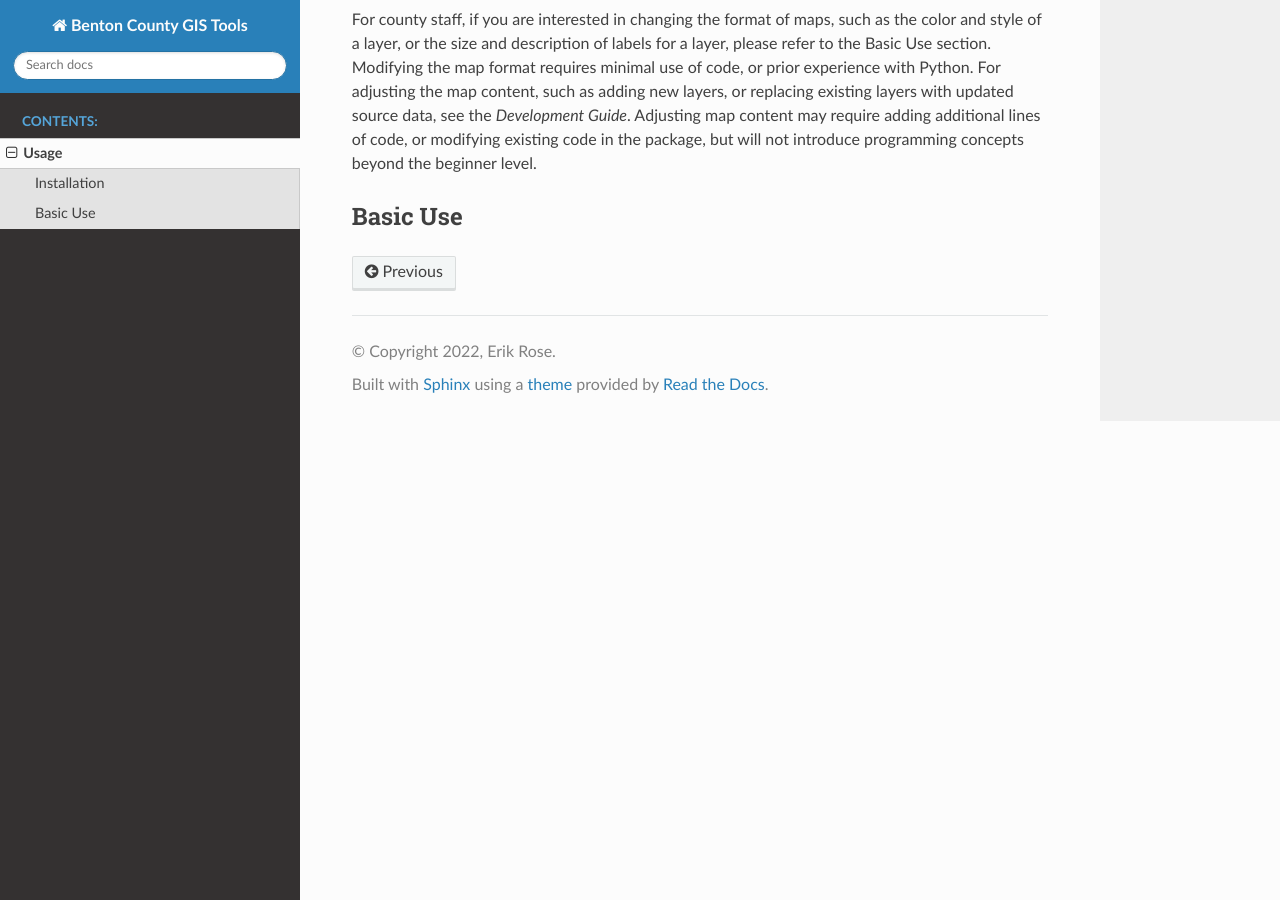
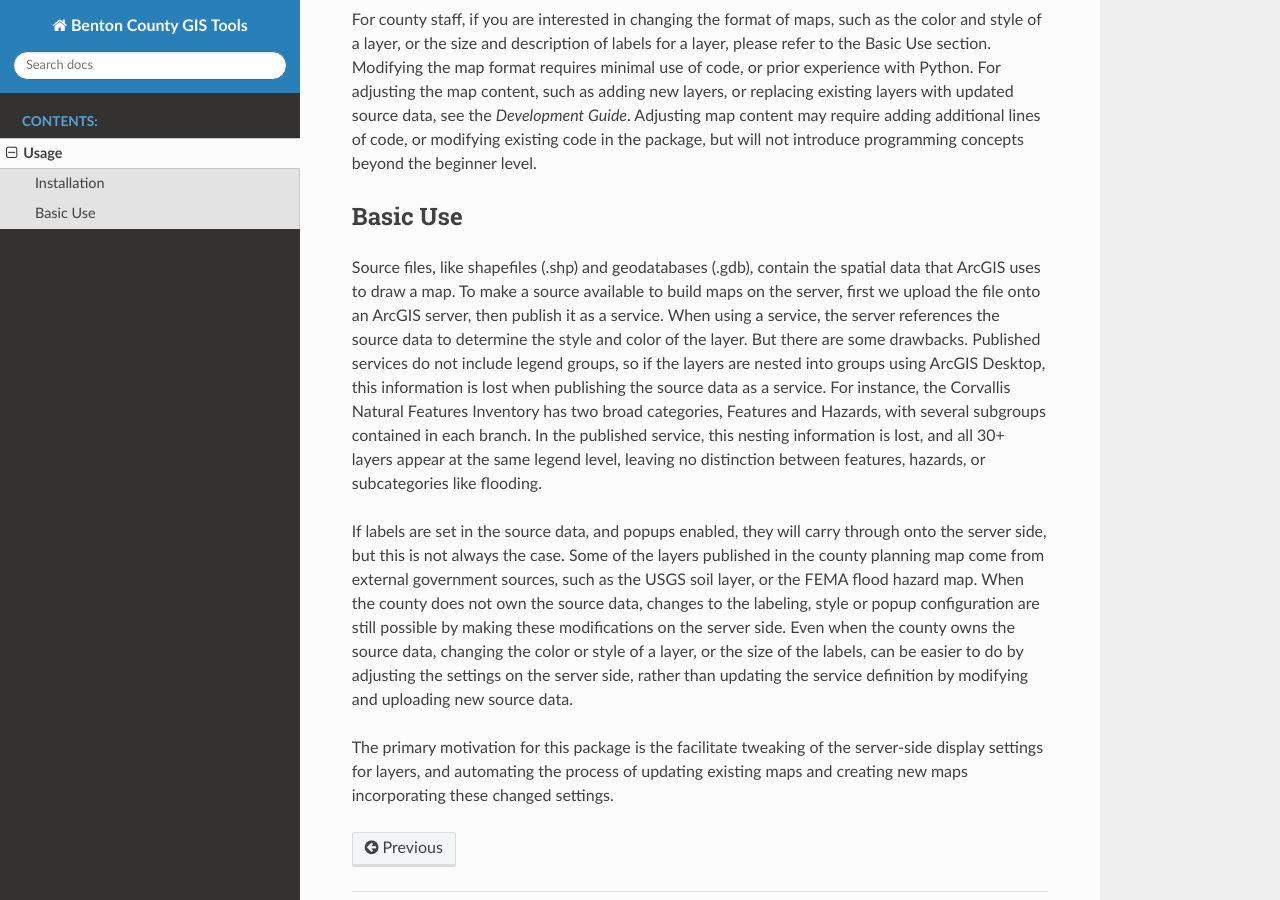
Before and after one commit to crumplecup/bentoncounty_gistools, a Sphinx documentation site: the page built from docs/usage.rst, in a window 1280 px wide and 900 px high, scrolled down 491 px. Built offline with Sphinx 7.4.7 and the Read the Docs theme 2.0.0, drawn with Linux system fonts in a browser that asks for light colours.

Commit message:
documenting usage

```diff
--- a/docs/usage.rst
+++ b/docs/usage.rst
@@ -16,3 +16,9 @@ For county staff, if you are interested in changing the format of maps, such as
 
 Basic Use
 ---------
+
+Source files, like shapefiles (.shp) and geodatabases (.gdb), contain the spatial data that ArcGIS uses to draw a map.  To make a source available to build maps on the server, first we upload the file onto an ArcGIS server, then publish it as a service.  When using a service, the server references the source data to determine the style and color of the layer.  But there are some drawbacks.  Published services do not include legend groups, so if the layers are nested into groups using ArcGIS Desktop, this information is lost when publishing the source data as a service.  For instance, the Corvallis Natural Features Inventory has two broad categories, Features and Hazards, with several subgroups contained in each branch.  In the published service, this nesting information is lost, and all 30+ layers appear at the same legend level, leaving no distinction between features, hazards, or subcategories like flooding.
+
+If labels are set in the source data, and popups enabled, they will carry through onto the server side, but this is not always the case.  Some of the layers published in the county planning map come from external government sources, such as the USGS soil layer, or the FEMA flood hazard map.  When the county does not own the source data, changes to the labeling, style or popup configuration are still possible by making these modifications on the server side.  Even when the county owns the source data, changing the color or style of a layer, or the size of the labels, can be easier to do by adjusting the settings on the server side, rather than updating the service definition by modifying and uploading new source data.
+
+The primary motivation for this package is the facilitate tweaking of the server-side display settings for layers, and automating the process of updating existing maps and creating new maps incorporating these changed settings.
```
